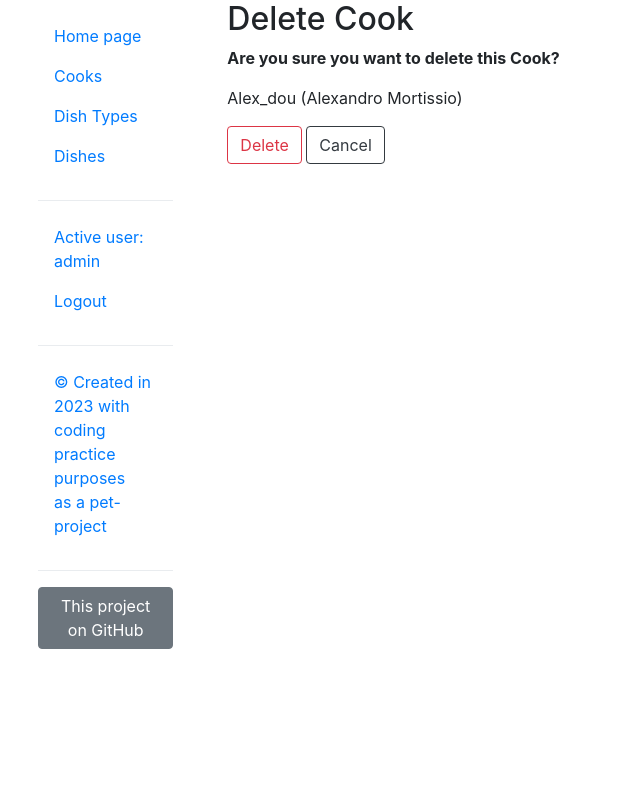
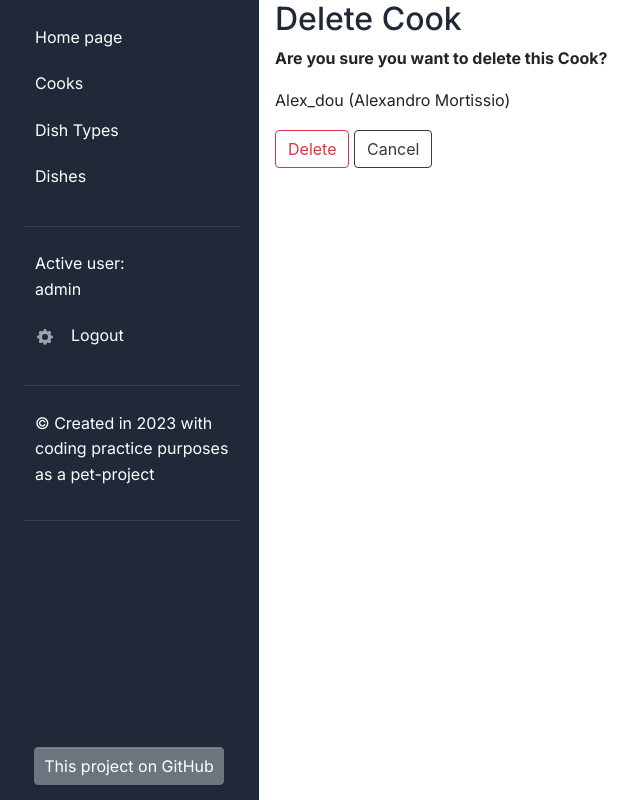
Before and after one commit to bohdan-yatsyna/kitchen-service-site, a Django app: page /cooks/3/delete/ in a window 1280 px wide. Shown: the whole page, without its empty margins (1-641 px from the left). Run offline with Django 4.2, Linux system fonts and the light colour scheme; a user stored in the database is signed in; data comes from the database, SQL or seed files in the repository; some libraries are stand-ins or nearby versions.

Commit message:
Little visual improvement in pagination.html & base.html

```diff
--- a/templates/base.html
+++ b/templates/base.html
@@ -1,48 +1,74 @@
-<!doctype html>
+<!--
+
+=========================================================
+* Volt Free - Bootstrap 5 Dashboard
+=========================================================
+
+* Product Page: https://themesberg.com/product/admin-dashboard/volt-bootstrap-5-dashboard
+* Copyright 2021 Themesberg (https://www.themesberg.com)
+* License (https://themesberg.com/licensing)
+
+* Designed and coded by https://themesberg.com
+
+=========================================================
+
+* The above copyright notice and this permission notice shall be included in all copies or substantial portions of the Software. Please contact us to request a removal.
+
+-->
+<!DOCTYPE html>
 <html lang="en">
+
 <head>
-  <meta charset="UTF-8">
-  <meta
-      name="viewport"
-      content="width=device-width,
-      user-scalable=no,
-      initial-scale=1.0,
-      maximum-scale=1.0,
-      minimum-scale=1.0"
-  >
+    <meta http-equiv="Content-Type" content="text/html; charset=utf-8" />
+<!-- Primary Meta Tags -->
+
+<title>
+    {% block title %}{% endblock %}
+</title>
+
+<!-- Favicon -->
+<link rel="apple-touch-icon" sizes="120x120" href="/static/assets/img/favicon/apple-touch-icon.png">
+<link rel="icon" type="image/png" sizes="32x32" href="/static/assets/img/favicon/favicon-32x32.png">
+<link rel="icon" type="image/png" sizes="16x16" href="/static/assets/img/favicon/favicon-16x16.png">
+<link rel="manifest" href="/static/assets/img/favicon/site.webmanifest">
+<link rel="mask-icon" href="/static/assets/img/favicon/safari-pinned-tab.svg" color="#ffffff">
+<meta name="msapplication-TileColor" content="#ffffff">
+<meta name="theme-color" content="#ffffff">
+
+<link type="text/css" href="/static/assets/vendor/sweetalert2/dist/sweetalert2.min.css" rel="stylesheet">
+
+<link type="text/css" href="/static/assets/vendor/notyf/notyf.min.css" rel="stylesheet">
+<link type="text/css" href="/static/assets/css/volt.css" rel="stylesheet">
+
 <link
     rel="stylesheet"
     href="https://cdn.jsdelivr.net/npm/bootstrap@4.6.2/dist/css/bootstrap.min.css"
     integrity="sha384-xOolHFLEh07PJGoPkLv1IbcEPTNtaed2xpHsD9ESMhqIYd0nLMwNLD69Npy4HI+N"
     crossorigin="anonymous"
 >
-  {% load static %}
-  <link rel="stylesheet" href="{% static 'css/styles.css' %}">
 
-  {% block title %}
-    <title>Kitchen management system</title>
-  {% endblock %}
 </head>
 
 <body>
-  <div class="container-fluid">
-    <div class="row">
-      <div class="col-sm-2">
-        {% block sidebar %}
-          {% include "includes/sidebar.html" %}
-        {% endblock %}
-      </div>
-      <div class="col-sm-10">
-        {% block content %}{% endblock %}
+
+  {% include 'includes/sidebar.html' %}
+
+  <main class="content">
+
+    {% block content %}{% endblock content %}
+
     <div class="d-flex justify-content-center">
       {% block pagination %}
         {% include "includes/pagination.html" %}
       {% endblock %}
     </div>
-      </div>
-    </div>
-  </div>
+
+  </main>
+
+  {% include 'includes/scripts.html' %}
+
+  <!-- Specific Page JS goes HERE  -->
+  {% block javascripts %}{% endblock javascripts %}
+
 </body>
 </html>
-
-</html>
--- a/templates/includes/pagination.html
+++ b/templates/includes/pagination.html
@@ -1,11 +1,12 @@
 {% load query_transform %}
+
 {% if is_paginated %}
   <ul class="pagination">
 
     {% if page_obj.has_previous %}
       <li class="page-item">
         <a href="?{% query_transform request page=page_obj.previous_page_number %}" class="page-link">
-          Previous
+          <strong><<<</strong>
         </a>
       </li>
     {% endif %}
@@ -17,7 +18,7 @@
     {% if page_obj.has_next %}
       <li class="page-item">
         <a href="?{% query_transform request page=page_obj.next_page_number %}" class="page-link">
-          Next
+          <strong>>>></strong>
         </a>
       </li>
     {% endif %}
```
Lines whose indentation alone changed are shown as unchanged.
